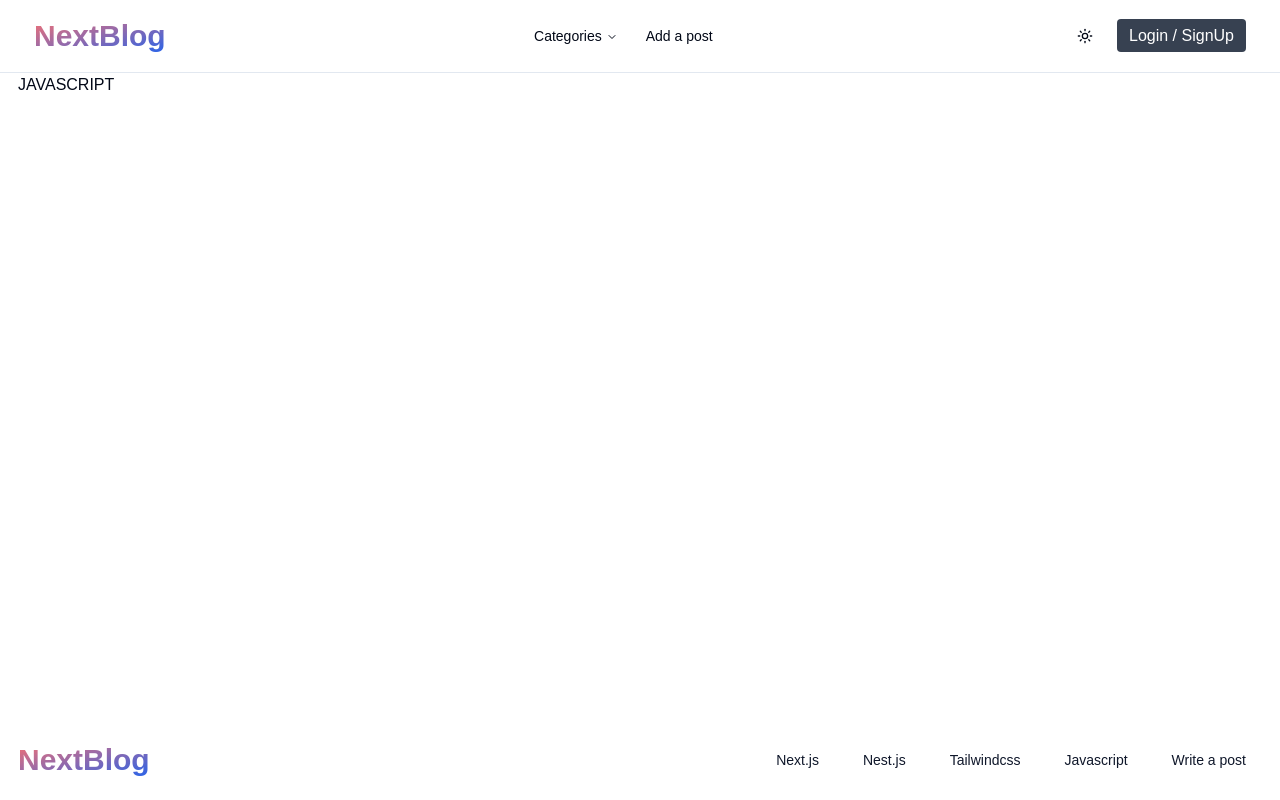
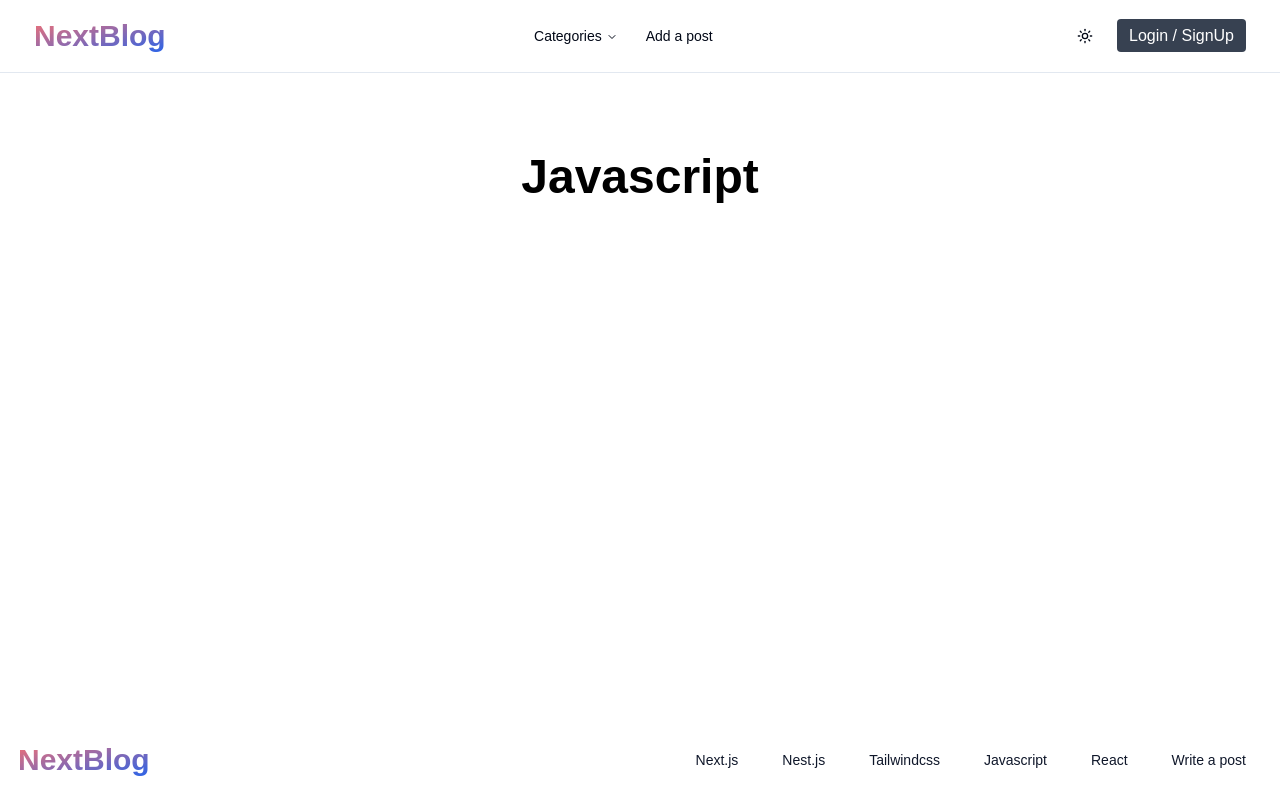
Before and after one commit to NdekoCode/nextjs-blog, a Next.js app: page /categories/javascript in a window 1280 px wide. Built offline with nearby package versions, Linux system fonts and the light colour scheme.

Commit message:
feat: add post to category page

```diff
--- a/app/categories/[slug]/page.tsx
+++ b/app/categories/[slug]/page.tsx
@@ -1,6 +1,25 @@
+import { notFound } from 'next/navigation';
+
+import PostList from '@/components/pages/home/PostList';
+import { CATEGORIES, POSTS } from '@/lib/data/constant';
+
 const CategoriesPage = ({ params }: { params: { slug: string } }) => {
   console.log(params);
-  return <div>{params.slug.split('-').join(' ').toUpperCase()}</div>;
+  const slug = params?.slug ?? "";
+  if (!slug) return notFound();
+  const category = CATEGORIES.find((d) => d.slug === slug);
+  if (!category) return notFound();
+  const posts = POSTS.filter((d) => d.category === category.name) || [];
+  return (
+    <section className="flex flex-col gap-y-10 sm:gap-y-12 md:gap-y-16 lg:gap-y-20 pt-20">
+      <h1 className="capitalize text-3xl font-bold sm:text-4xl text-center text-pretty md:text-5xl text-black dark:text-white">
+        {category.name}
+      </h1>
+
+      {/* Posts */}
+      {posts && <PostList posts={posts} />}
+    </section>
+  );
 };
 
 export default CategoriesPage;
--- a/lib/data/constant.tsx
+++ b/lib/data/constant.tsx
@@ -16,6 +16,10 @@ export const CATEGORIES: ICategory[] = [
   {
     name: "Javascript",
     slug: "javascript",
+  },
+  {
+    name: "React",
+    slug: "react",
   },
 ].map((d, i) => ({ ...d, id: i + 1 }));
 
```
